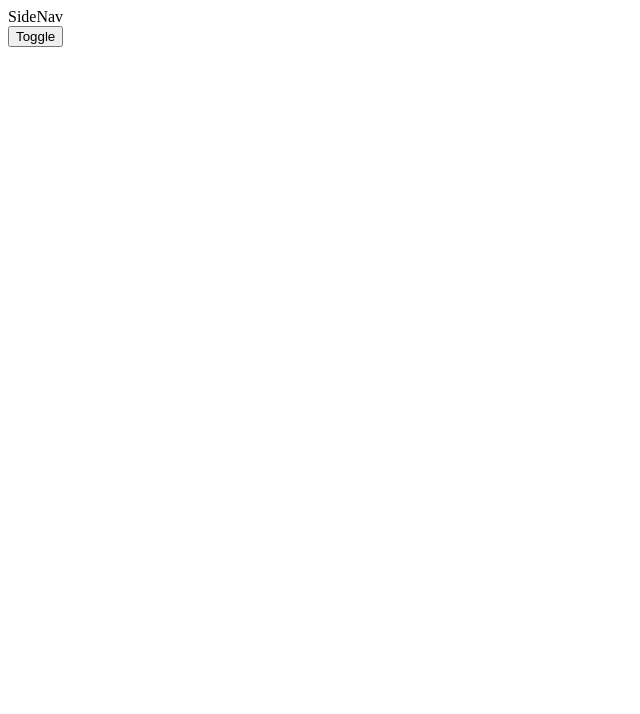
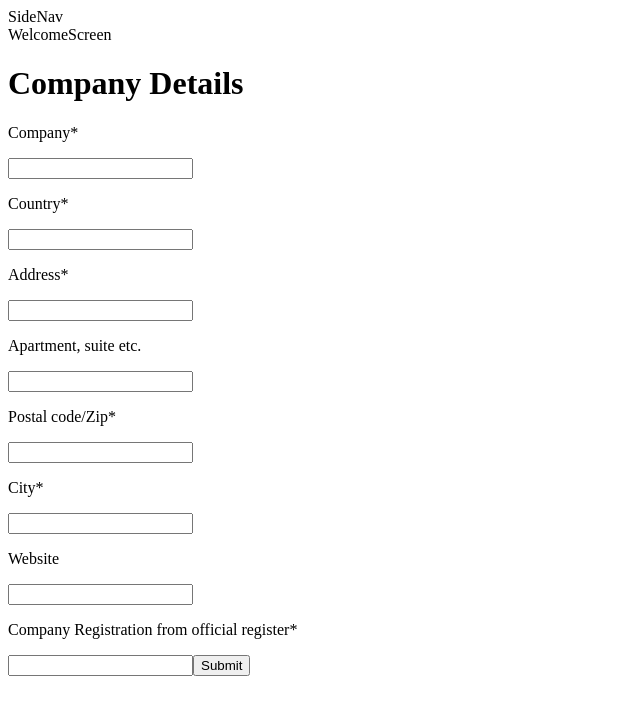
Before and after one commit to w-gluza/onboarding-flow, a React (Create React App) app: page / in a window 1280 px wide. Shown: the top 714 px of the page, without its empty margins (0-640 px from the left). Built offline with nearby package versions, Linux system fonts and the light colour scheme.

Commit message:
company details form skeleton

```diff
--- /dev/null
+++ b/src/@common/components/form/FormField.jsx
@@ -0,0 +1,31 @@
+import React from "react";
+import PropTypes from "prop-types";
+import { Field } from "formik";
+
+function FormField({ name, label, touched, error, isRequired }) {
+  return (
+    <>
+      <p>
+        {label}
+        {isRequired && <span>&#42;</span>}
+      </p>
+      <Field name={name} />
+      <span style={{ color: "red" }}>{touched && !!error && <div>{error}</div>}</span>
+    </>
+  );
+}
+
+FormField.defaultProps = {
+  touched: false,
+  error: "",
+};
+
+FormField.propTypes = {
+  name: PropTypes.string.isRequired,
+  label: PropTypes.string.isRequired,
+  touched: PropTypes.bool,
+  error: PropTypes.string,
+  isRequired: PropTypes.bool.isRequired,
+};
+
+export default FormField;
--- a/src/onboarding-flow/components/company-details/CompanyDetails.jsx
+++ b/src/onboarding-flow/components/company-details/CompanyDetails.jsx
@@ -1,7 +1,82 @@
 import React from "react";
+import { Formik, Form } from "formik";
+import * as Yup from "yup";
+import { US_ZIP, URL } from "../../utils/validationHelpers";
+import FormField from "../../../@common/components/form/FormField";
+
+const CompanyDetailsMessagesSchema = Yup.object().shape({
+  company: Yup.string().min(2, "Too Short!").max(50, "Too Long!").required("Required"),
+  country: Yup.string().min(2, "Too Short!").max(56, "Too Long!").required("Required"),
+  address: Yup.string().min(2, "Too Short!").max(50, "Too Long!").required("Required"),
+  apartment: Yup.string().min(1, "Too Short!").max(10, "Too Long!"),
+  zipCode: Yup.string().matches(US_ZIP, "Enter a valid US zip code"),
+  city: Yup.string().min(2, "Too Short!").max(50, "Too Long!").required("Required"),
+  website: Yup.string().matches(URL, "Enter a valid url"),
+  regNumber: Yup.string().min(1, "Too Short!").max(10, "Too Long!"),
+});
+
+const CompanyDetailsInitialValues = {
+  company: "",
+  country: "",
+  address: "",
+  apartment: "",
+  zipCode: "",
+  city: "",
+  website: "",
+  regNumber: "",
+};
 
 function CompanyDetails() {
-  return <div>CompanyDetails</div>;
+  return (
+    <div>
+      <h1>Company Details</h1>
+      <Formik
+        initialValues={CompanyDetailsInitialValues}
+        validationSchema={CompanyDetailsMessagesSchema}
+        onSubmit={(values) => {
+          console.log(values);
+        }}
+      >
+        {({ errors, touched }) => (
+          <Form>
+            <FormField name="company" label="Company" touched={touched.company} error={errors.company} isRequired />
+            <FormField name="country" label="Country" touched={touched.country} error={errors.country} isRequired />
+            <FormField name="address" label="Address" touched={touched.address} error={errors.address} isRequired />
+            <FormField
+              name="apartment"
+              label="Apartment, suite etc."
+              touched={touched.apartment}
+              error={errors.apartment}
+              isRequired={false}
+            />
+            <FormField
+              name="zipCode"
+              label="Postal code/Zip"
+              touched={touched.zipCode}
+              error={errors.zipCode}
+              isRequired
+            />
+            <FormField name="city" label="City" touched={touched.city} error={errors.city} isRequired />
+            <FormField
+              name="website"
+              label="Website"
+              touched={touched.website}
+              error={errors.website}
+              isRequired={false}
+            />
+            <FormField
+              name="regNumber"
+              label="Company Registration from official register"
+              touched={touched.regNumber}
+              error={errors.regNumber}
+              isRequired
+            />
+            <button type="submit">Submit</button>
+          </Form>
+        )}
+      </Formik>
+    </div>
+  );
 }
 
 export default CompanyDetails;
--- a/src/onboarding-flow/containers/OnboardingFlow.jsx
+++ b/src/onboarding-flow/containers/OnboardingFlow.jsx
@@ -1,20 +1,13 @@
 import React from "react";
-import useLocalStorage from "../hooks/useLocalStorage";
+import WelcomeScreen from "../components/welcome-screen/WelcomeScreen";
+import CompanyDetails from "../components/company-details/CompanyDetails";
 
 function OnboardingFlow() {
-  const [isOpen, setOpen] = useLocalStorage("is-open", false);
-
-  const handleToggle = () => {
-    setOpen(!isOpen);
-  };
-
   return (
-    <div>
-      <button type="button" onClick={handleToggle}>
-        Toggle
-      </button>
-      {isOpen && <div>Content</div>}
-    </div>
+    <>
+      <WelcomeScreen />
+      <CompanyDetails />
+    </>
   );
 }
 
--- /dev/null
+++ b/src/onboarding-flow/utils/validationHelpers.js
@@ -0,0 +1,7 @@
+/* eslint-disable no-useless-escape */
+export const URL =
+  /^((ftp|http|https):\/\/)?(www.)?(?!.*(ftp|http|https|www.))[a-zA-Z0-9_-]+(\.[a-zA-Z]+)+((\/)[\w#]+)*(\/\w+\?[a-zA-Z0-9_]+=\w+(&[a-zA-Z0-9_]+=\w+)*)?$/gm
+
+export const US_ZIP = /(^\d{5}$)|(^\d{5}-\d{4}$)/
+
+export default { URL, US_ZIP };
```
